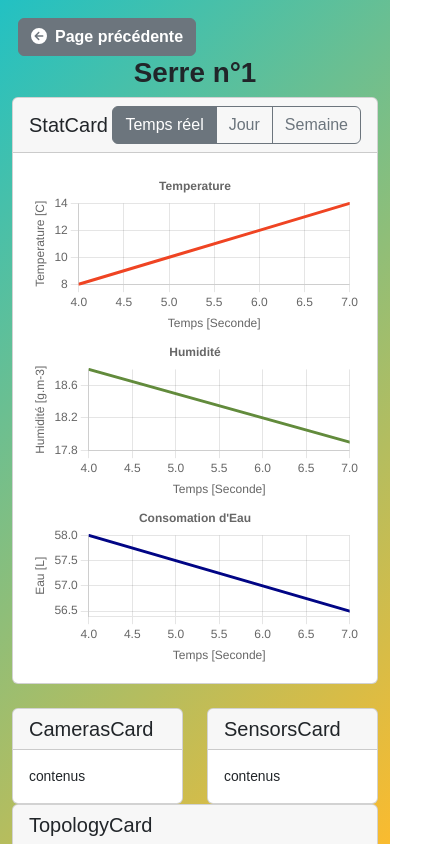
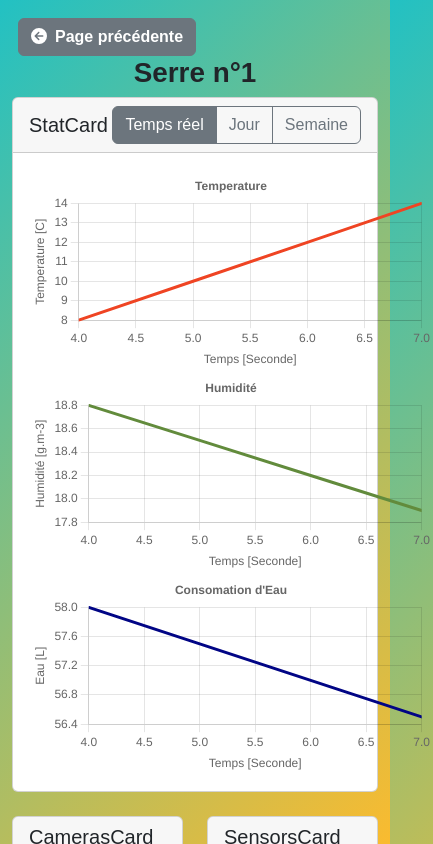
Before and after one commit to renaudlesperance/inf6405_projet, a React (Create React App) app: page /Dashboard/1 in a window 390 px wide. Shown: the top 844 px of the page, 433 px wide, since content can reach past the window. Built offline with nearby package versions, Linux system fonts and the light colour scheme.

Commit message:
fix Chartjs responsiveness + Comment out tests

```diff
--- a/src/components/dashboard/Dashboard.js
+++ b/src/components/dashboard/Dashboard.js
@@ -47,7 +47,7 @@ const DrawLine = ({timestep,data_v,d_min,d_max,title,color,y_label}) => {
 
   const options_test = {
     maintainAspectRatio: true,
-    responsive: true,
+    responsive: false,
     plugins: {
       legend: {
         display: false
@@ -83,7 +83,7 @@ const DrawLine = ({timestep,data_v,d_min,d_max,title,color,y_label}) => {
   }
 
   return (
-    <Line options={options_test} data={data} />
+      <Line options={options_test} data={data} height={202} width={404.5} />
   )
 }
 
```
Also changed, not shown: 1 other file (tests, documents, lock files or other folders).
